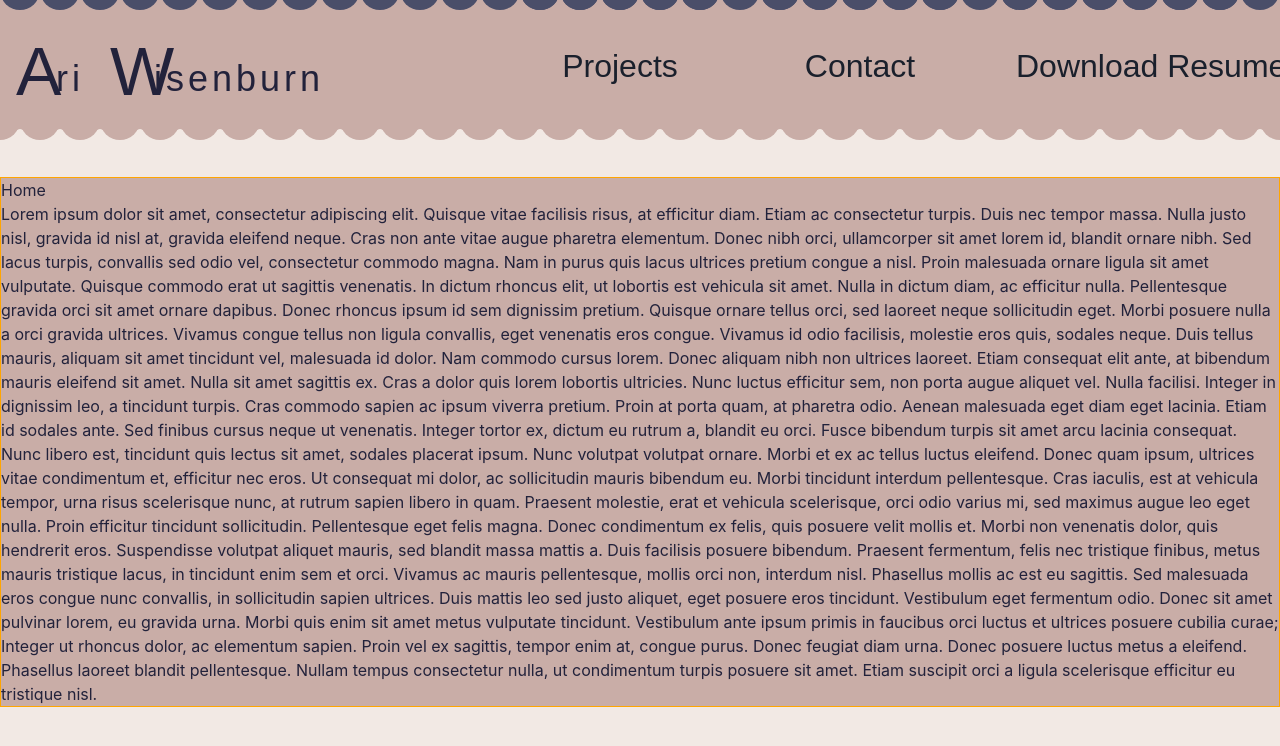
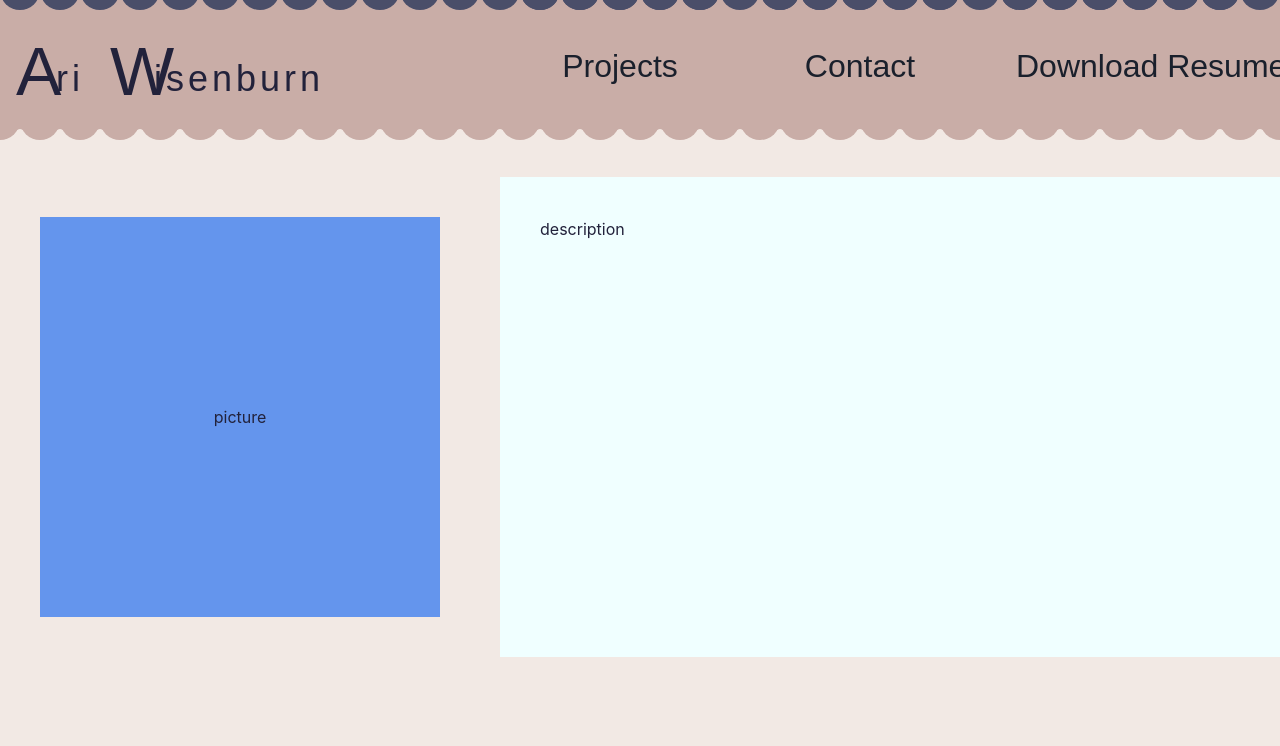
Before and after one commit to arinotsorry/arinotsorry.github.io, a React (Create React App) app: page / in a window 1280 px wide. Shown: the top 746 px of the page. Built offline with nearby package versions, Linux system fonts and the light colour scheme; the HTML template or start-up script is replaced by a standard one; a web font is replaced by a local one.

Commit message:
created home page

```diff
--- a/src/Home/Home.tsx
+++ b/src/Home/Home.tsx
@@ -1,22 +1,23 @@
-import { Box } from '@chakra-ui/react'
+import { Box, Square, Flex, Spacer } from '@chakra-ui/react'
 
 export default function Home() {
+
   return (
-    <Box bg='isabelline' border='1px' borderColor={'orange'}>
-      <h1>
-        Home
-      </h1>
-      <p>
+    <Flex wrap='wrap' bg='isabelline'>
 
-        Lorem ipsum dolor sit amet, consectetur adipiscing elit. Quisque vitae facilisis risus, at efficitur diam. Etiam ac consectetur turpis. Duis nec tempor massa. Nulla justo nisl, gravida id nisl at, gravida eleifend neque. Cras non ante vitae augue pharetra elementum. Donec nibh orci, ullamcorper sit amet lorem id, blandit ornare nibh. Sed lacus turpis, convallis sed odio vel, consectetur commodo magna. Nam in purus quis lacus ultrices pretium congue a nisl. Proin malesuada ornare ligula sit amet vulputate. Quisque commodo erat ut sagittis venenatis. In dictum rhoncus elit, ut lobortis est vehicula sit amet. Nulla in dictum diam, ac efficitur nulla. Pellentesque gravida orci sit amet ornare dapibus.
+      <Square bg='cornflowerblue' size='400px' m='40px'>
+        picture
+      </Square>
 
-        Donec rhoncus ipsum id sem dignissim pretium. Quisque ornare tellus orci, sed laoreet neque sollicitudin eget. Morbi posuere nulla a orci gravida ultrices. Vivamus congue tellus non ligula convallis, eget venenatis eros congue. Vivamus id odio facilisis, molestie eros quis, sodales neque. Duis tellus mauris, aliquam sit amet tincidunt vel, malesuada id dolor. Nam commodo cursus lorem. Donec aliquam nibh non ultrices laoreet. Etiam consequat elit ante, at bibendum mauris eleifend sit amet. Nulla sit amet sagittis ex. Cras a dolor quis lorem lobortis ultricies. Nunc luctus efficitur sem, non porta augue aliquet vel.
-
-        Nulla facilisi. Integer in dignissim leo, a tincidunt turpis. Cras commodo sapien ac ipsum viverra pretium. Proin at porta quam, at pharetra odio. Aenean malesuada eget diam eget lacinia. Etiam id sodales ante. Sed finibus cursus neque ut venenatis. Integer tortor ex, dictum eu rutrum a, blandit eu orci.
-
-        Fusce bibendum turpis sit amet arcu lacinia consequat. Nunc libero est, tincidunt quis lectus sit amet, sodales placerat ipsum. Nunc volutpat volutpat ornare. Morbi et ex ac tellus luctus eleifend. Donec quam ipsum, ultrices vitae condimentum et, efficitur nec eros. Ut consequat mi dolor, ac sollicitudin mauris bibendum eu. Morbi tincidunt interdum pellentesque. Cras iaculis, est at vehicula tempor, urna risus scelerisque nunc, at rutrum sapien libero in quam. Praesent molestie, erat et vehicula scelerisque, orci odio varius mi, sed maximus augue leo eget nulla. Proin efficitur tincidunt sollicitudin. Pellentesque eget felis magna. Donec condimentum ex felis, quis posuere velit mollis et. Morbi non venenatis dolor, quis hendrerit eros. Suspendisse volutpat aliquet mauris, sed blandit massa mattis a. Duis facilisis posuere bibendum. Praesent fermentum, felis nec tristique finibus, metus mauris tristique lacus, in tincidunt enim sem et orci.
-
-        Vivamus ac mauris pellentesque, mollis orci non, interdum nisl. Phasellus mollis ac est eu sagittis. Sed malesuada eros congue nunc convallis, in sollicitudin sapien ultrices. Duis mattis leo sed justo aliquet, eget posuere eros tincidunt. Vestibulum eget fermentum odio. Donec sit amet pulvinar lorem, eu gravida urna. Morbi quis enim sit amet metus vulputate tincidunt. Vestibulum ante ipsum primis in faucibus orci luctus et ultrices posuere cubilia curae; Integer ut rhoncus dolor, ac elementum sapien. Proin vel ex sagittis, tempor enim at, congue purus. Donec feugiat diam urna. Donec posuere luctus metus a eleifend. Phasellus laoreet blandit pellentesque. Nullam tempus consectetur nulla, ut condimentum turpis posuere sit amet. Etiam suscipit orci a ligula scelerisque efficitur eu tristique nisl. </p>
-    </Box>
+      <Box
+        p='10'
+        flex='1'
+        bg='azure'
+        w='600px'
+        ml='20px'
+      >
+        description
+      </Box>
+    </Flex>
   )
 }
```
